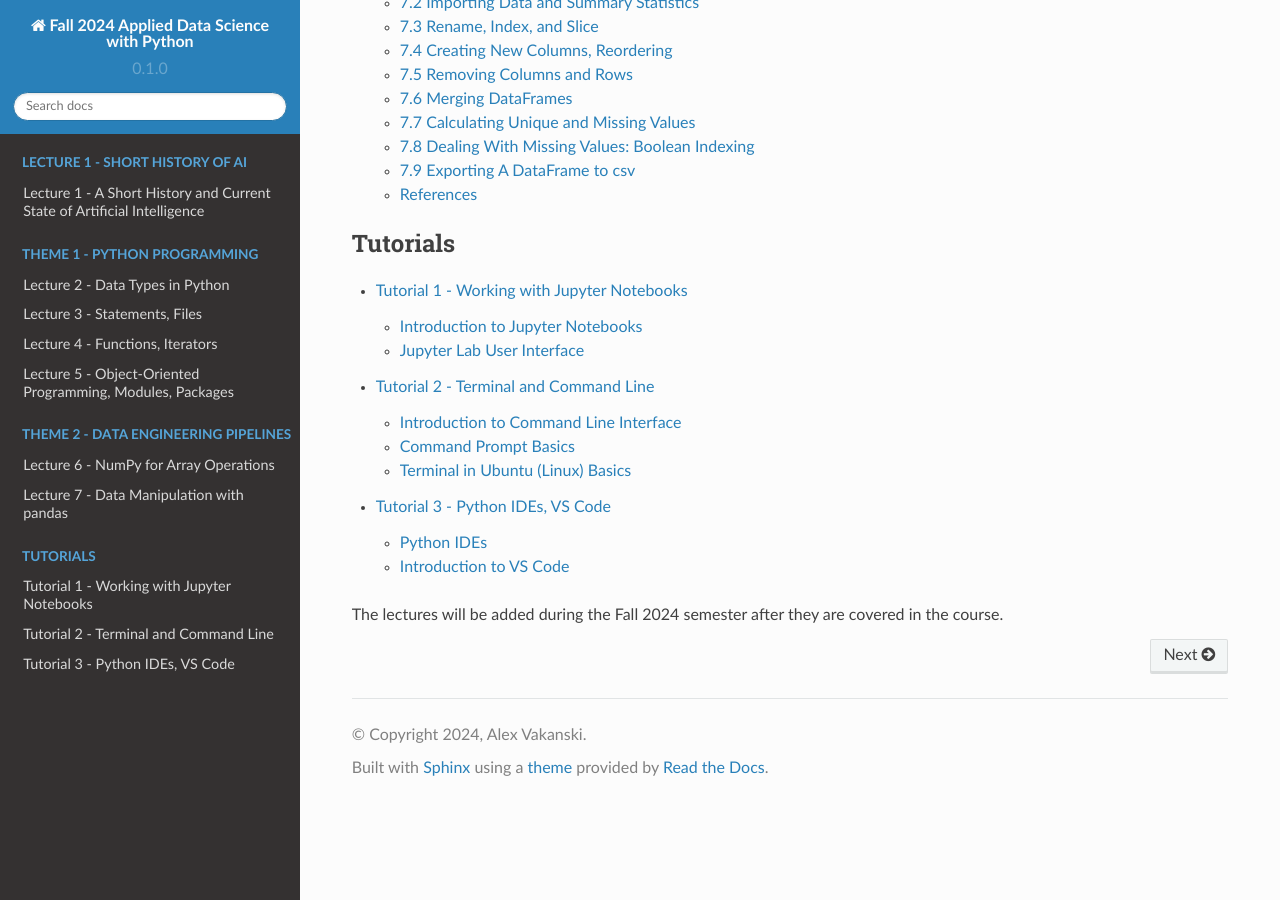
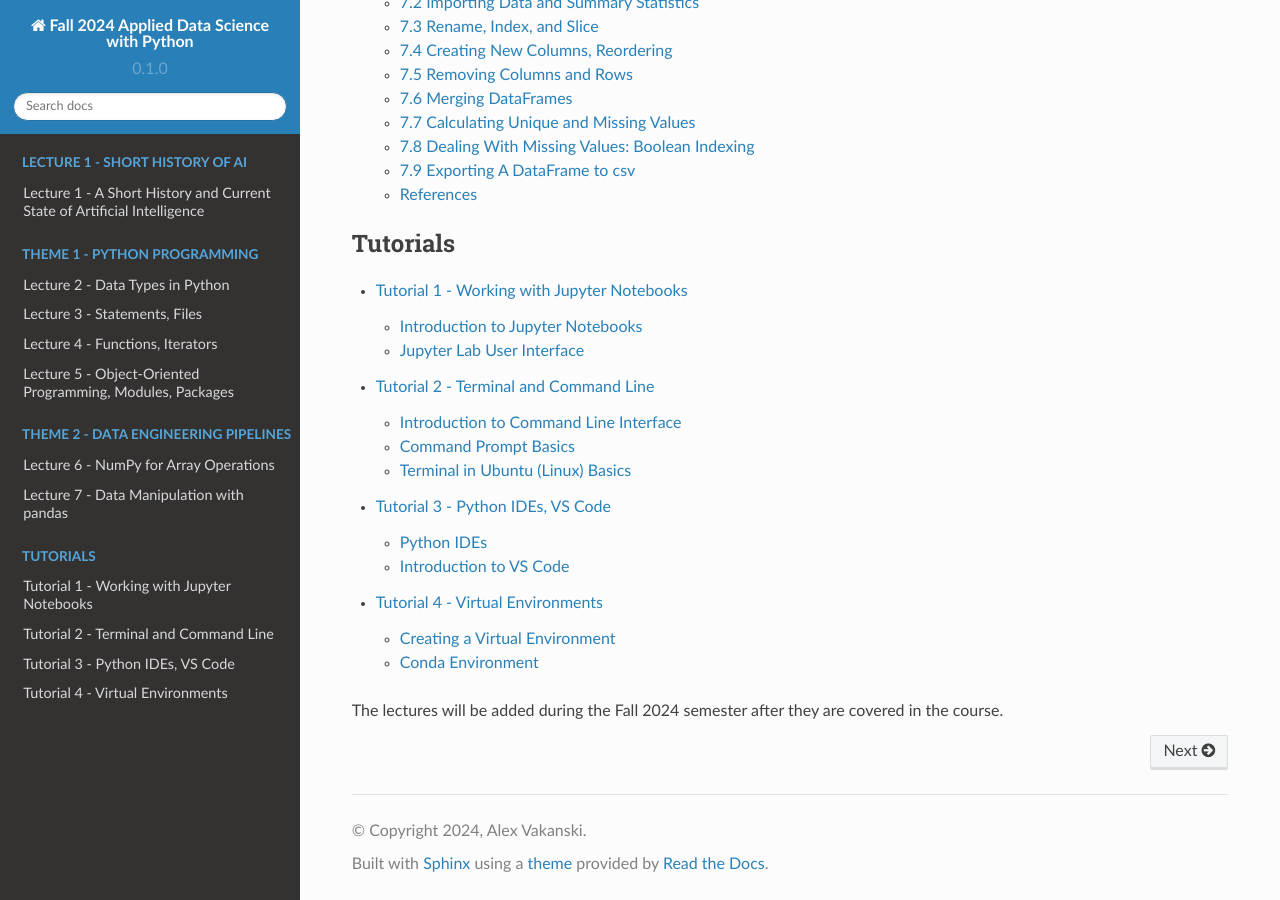
Before and after one commit to avakanski/Fall-2024-Applied-Data-Science-with-Python, a Sphinx documentation site: the page built from docs/index.rst, in a window 1280 px wide and 900 px high, scrolled down 2867 px. Built offline with Sphinx 7.4.7 and the Read the Docs theme 2.0.0, drawn with Linux system fonts in a browser that asks for light colours; pages that are not in the unit, such as notebooks, are missing from menus.

Commit message:
Update index.rst

```diff
--- a/docs/index.rst
+++ b/docs/index.rst
@@ -76,5 +76,6 @@ Lectures
    Lectures/Tutorials/Tutorial_1-Jupyter_Notebooks/Tutorial_1-Jupyter_Notebooks.ipynb
    Lectures/Tutorials/Tutorial_2-Terminal_and_Command_Line/Tutorial_2-Terminal_and_Command_Line.ipynb
    Lectures/Tutorials/Tutorial_3-VS_Code/Tutorial_3-VS_Code.ipynb
+   Lectures/Tutorials/Tutorial_4-Virtual_Environments/Tutorial_4-Virtual_Environments.ipynb
 
 The lectures will be added during the Fall 2024 semester after they are covered in the course.
```
